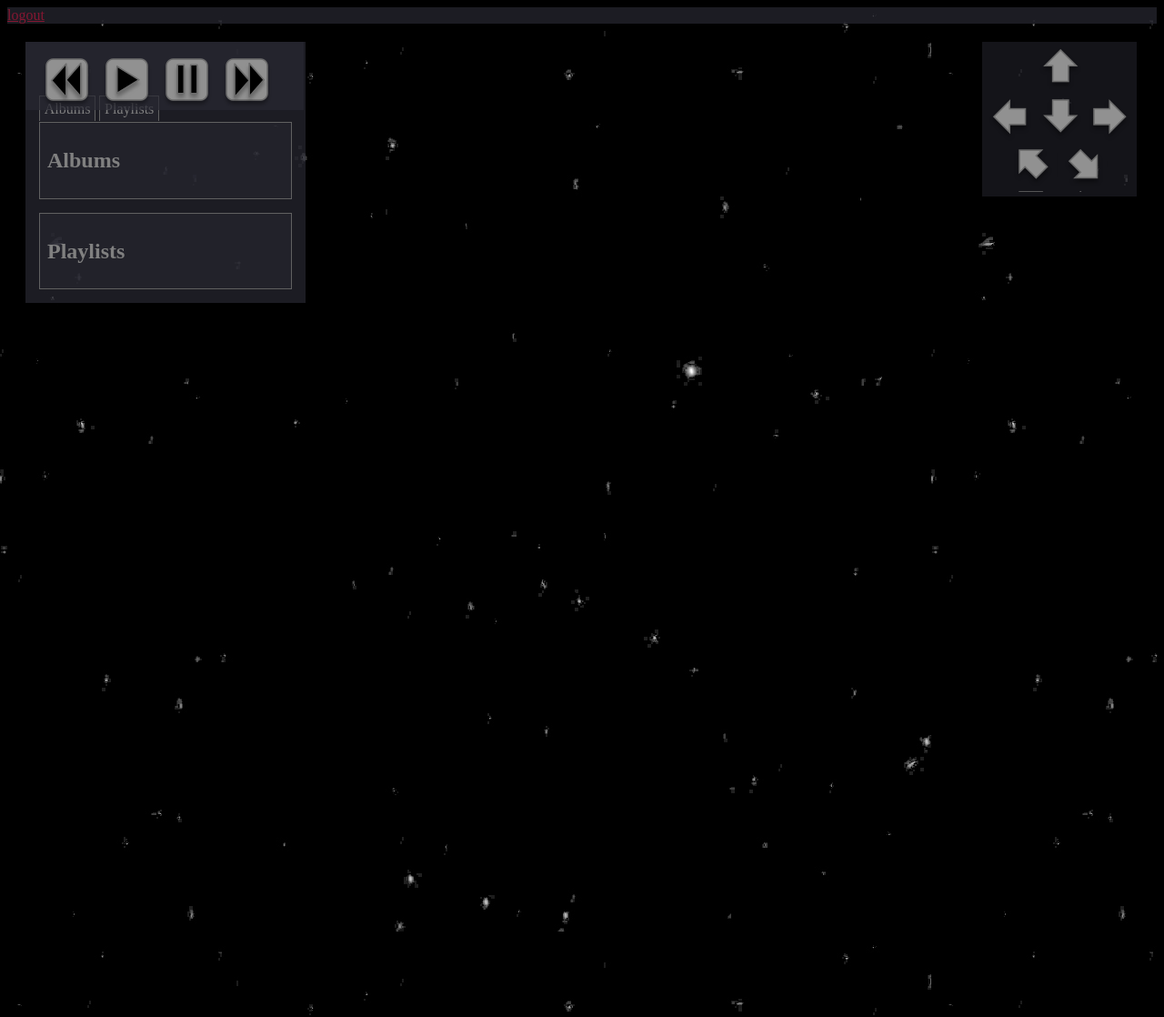
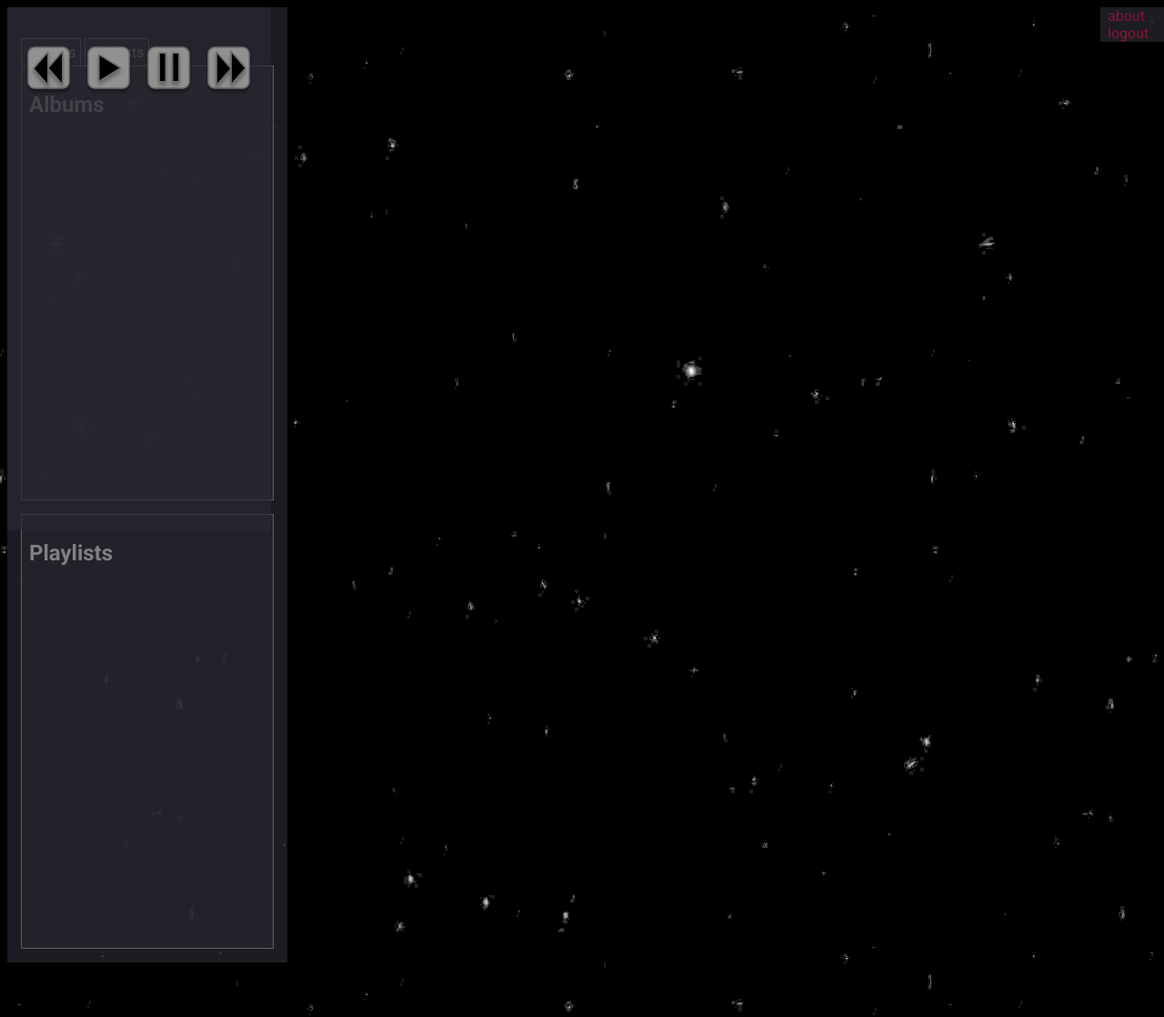
Before and after one commit to br3annalynn/Hackbright_Project, a Flask app: page /planets in a window 1280 px wide. Shown: the whole page at 91% size. Run offline with Flask 2, Linux system fonts and the light colour scheme; data that the repository does not hold is empty; parts of the project's set-up code (start-up, migrations or seed data) failed here and were passed over; some libraries are stand-ins or nearby versions.

Commit message:
Updated layout and working on play features

```diff
--- a/static/css/main.css
+++ b/static/css/main.css
@@ -7,8 +7,9 @@ body{
     background-image: url('../imgs/stars2.jpg');
     background-color: black;
     color: rgb(40, 40, 50);
-    font-family: 'Droid Serif';
+    font-family: 'Roboto', Arial, sans-serif;
 }
+
 /*css for index.html*/
 #mainbox{
     overflow: hidden;
@@ -43,13 +44,21 @@ body{
 }
 
 a{
+    text-decoration: none;
     color: rgb(133, 23, 50);
 }
 
 /*css for planets.html*/
 #navBar{
-    width: 100%;
+    position: absolute;
+    right: 0px;
+    width: 70px;
     background-color: rgba(40, 40, 50, .7);
+}
+.navs{
+    /*text-align: center;*/
+    padding-left: 8px;
+    float: left;
 }
 
 
@@ -61,36 +70,46 @@ a{
     /*width: 305px;*/
     background-color: rgba(40, 40, 50, .7);
     color: gray;
-    margin: 20px;
+    /*margin: 20px;*/
+    /*height: 610px;*/
     position: absolute;
 }
 
 #playbox{
     /*width: 305px;*/
-    /*height: 650px;*/
+    /*height: 610px;*/
     background-color: rgba(40, 40, 50, .7);
     color: gray;
-    margin: 20px;
+    /*margin: 20px;*/
     position: absolute;
+
 }
 
 #user_music{
-    height: 50px;
-    font-size: 26px;
+    font-size: 32px;
     padding-top: 15px;
-    padding-left: 15px;
+    /*padding-left: 23px;*/
+    padding-bottom: 25px;
+    /*text-transform: uppercase;*/
+    font-family: 'Roboto Slab', Georgia, serif;
+    text-align: center;
 }
 
 #username{
     /*height: 50px;*/
-    font-size: 26px;
+    font-size: 32px;
     padding-top: 15px;
-    padding-left: 23px;
+    /*padding-left: 23px;*/
+    padding-bottom: 25px;
+    /*text-transform: uppercase;*/
+    font-family: 'Roboto Slab', Georgia, serif;
+    text-align: center;
 }
 
 #username:hover{
     color: rgb(133, 23, 50);
 }
+
 
 #tabs {
     list-style-type: none;
@@ -120,14 +139,18 @@ ul#tabs li a.selected {
 }
 div.tabContent {
     width: 260px;
+    height: 460px;
     margin: 0 15px 15px 15px;
     border: 1px solid #606060;
     padding: 8px;
     background-color: rgba(40, 40, 50, .5);
+    overflow-y:auto;
+
 }
 div.tabContent.hide {
     display: none;
 }
+
 
 p:hover {
     color: rgb(133, 23, 50);
@@ -137,15 +160,14 @@ p:hover {
 #albumbox{
     width: 260px;
     margin: 0 15px 15px 15px;
-    /*border: 1px solid #606060; */
-    padding: 8px;
-    /*background-color: rgba(40, 40, 50, .5);*/
+    height: 460px;
+    overflow-y:auto;
 }
 
 
 #songControls{
+    height: 60px;
     padding-left: 15px;
-    /*padding-right: 40px;*/
 }
 
 .musicControls{
@@ -170,24 +192,13 @@ p:hover {
     background-image: url('../imgs/back.png');
 }
 
-#album_title_box{
-    position: absolute;
-    width: 100%;
-    top: 350px;
-}
-
-#album_title{
-    margin: auto;
-    width: 200px;
-    text-align: center;
-}
-
 .artistTitles:hover{
-    color: gray;
+    color: #cdcdcd;
 }
 
 .artistTitles{
     font-weight: bold;
+    color: #cdcdcd;
     margin: 0px;
 }
 
--- a/static/js/planets.js
+++ b/static/js/planets.js
@@ -2,11 +2,11 @@
 function buildScene(){
     // console.log('building scene');
     SCENE = new THREE.Scene();
-    CAMERA = new THREE.PerspectiveCamera(45, window.innerWidth / window.innerHeight, 0.1, 60000);
+    CAMERA = new THREE.PerspectiveCamera(45, window.innerWidth / window.innerHeight, 0.1, 80000);
     RENDERER = new THREE.WebGLRenderer();
     RENDERER.setSize(window.innerWidth, window.innerHeight);
     document.body.appendChild(RENDERER.domElement);
-    CAMERA.position.z = 30000;
+    CAMERA.position.z = 50000;
 
 }
 
@@ -44,7 +44,7 @@ function buildGalaxy(numOfSolarSystems){
 function checkLocations(potentialLocation){
     // console.log('checking for location against list:', GALAXYLIST);
     for(var i = 0; i < GALAXYLIST.length; i++){
-        if(potentialLocation.distanceTo(GALAXYLIST[i].solarSystemLocation) < 8000 + GALAXYLIST[i].distanceToView){
+        if(potentialLocation.distanceTo(GALAXYLIST[i].solarSystemLocation) < 10000 + GALAXYLIST[i].distanceToView){
             return false;
         }
     }
@@ -96,8 +96,8 @@ function aSolarSystem(numOfPlanets){
             this.solarSystemList.push(planet);
 
         }
-        lastPlanetLocal = this.solarSystemList[this.numOfPlanets - 1].distFromCenter
-        this.distanceToView = lastPlanetLocal + 1000;
+        lastPlanetLocal = this.solarSystemList[this.numOfPlanets - 1].distFromCenter*1.5
+        this.distanceToView = lastPlanetLocal + 2000;
         //console.log(this.distanceToView);
 
 
@@ -116,8 +116,8 @@ function aSolarSystem(numOfPlanets){
         var potentialLocation = new THREE.Vector3(0,0,0);
         var check = false;
         while(check == false){
-            randDist = randNum(-20000, 20000);
-            randDist2 = randNum(-10000, 10000);
+            randDist = randNum(-30000, 30000);
+            randDist2 = randNum(-20000, 20000);
             potentialLocation = new THREE.Vector3(0,0,0);
             potentialLocation.addVectors(new THREE.Vector3(GALAXYAXIS.x * randDist, GALAXYAXIS.y * randDist, GALAXYAXIS.z * randDist), new THREE.Vector3(0, 0, randDist2));
             check = checkLocations(potentialLocation);
@@ -224,7 +224,7 @@ function aPlanet(radius, materials, distFromCenter, angleOfRot, angularSpeed, is
 function moveCameraToSS(currentSolarSystem, out){
     //find directional vector (camera - position)
     if(out){
-        toLocation = new THREE.Vector3(0, 0, 30000);
+        toLocation = new THREE.Vector3(0, 0, 50000);
         //how far from the object the camera should stop
         distanceOut = 0;
     }
--- a/static/js/user_music.js
+++ b/static/js/user_music.js
@@ -45,7 +45,6 @@ function init() {
 
 
         $('#username').click(function(){
-            $('#album_title').empty();
             $('#albumbox').empty();
             $('#username').empty();
             $('#playbox').hide();
@@ -123,7 +122,6 @@ function fillInAlbumBox(albumNum){
         $('#albumbox').append('<p class="song" id="song' + i + '" songNumber="' + i + '">' + albumTracks[i]['name'] + '</p>');
         $('#song' + i).click(playMusic);
     }
-    $('#album_title').append(MUSICCOLLECTION[albumNum]['name']);
 }
 
 function fillInPlaylistBox(playlistNum){
@@ -136,6 +134,16 @@ function fillInPlaylistBox(playlistNum){
     }
 }
 
+function highlightName(trackNumber){
+    for(var i = 0; i < MUSICCOLLECTION[ALBUMNUM]['tracks'].length; i++){
+        $('#song' + i).css("font-size", "");
+        $('#song' + i).css("font-weight", "");
+        $('#song' + trackNumber).css("color", "gray");
+    }
+    $('#song' + trackNumber).css("font-size", "20px");
+    $('#song' + trackNumber).css("font-weight", "bold");
+    $('#song' + trackNumber).css("color", "#cdcdcd");
+}
 
 ////////////////////////////////////
 var tabLinks = new Array();
--- a/templates/main.html
+++ b/templates/main.html
@@ -2,6 +2,7 @@
     <head>
         <title>Musictarium</title>
         <link href="../static/css/main.css" rel="stylesheet">
+        <link href='http://fonts.googleapis.com/css?family=Roboto:400,700|Roboto+Slab:400,700' rel='stylesheet' type='text/css'>
     </head>
     <body>
         <div id = "big_container">
--- a/templates/planets.html
+++ b/templates/planets.html
@@ -3,9 +3,12 @@
 
 {%block body%}
 
-    <div id="navBar"><a href="/clear">logout</a></div>
+    <div id="navBar">
+        <div class="navs"><a href="/about">about</a></div>
+        <div class="navs"><a href="/clear">logout</a></div>
+    </div>
 
-    <div id="directionButtonbox">
+    <!-- <div id="directionButtonbox">
         <div class="rows">
             <div id="upButton" class='directionButtons'></div>
         </div>
@@ -19,7 +22,7 @@
             <div id="outButton" class='directionButtons'></div>
         </div>
 
-    </div>
+    </div> -->
     <div id="musicbox">
         <div id="user_music">
         </div>
```
Also changed, not shown: static/js/player.js (+56 -49 lines).
